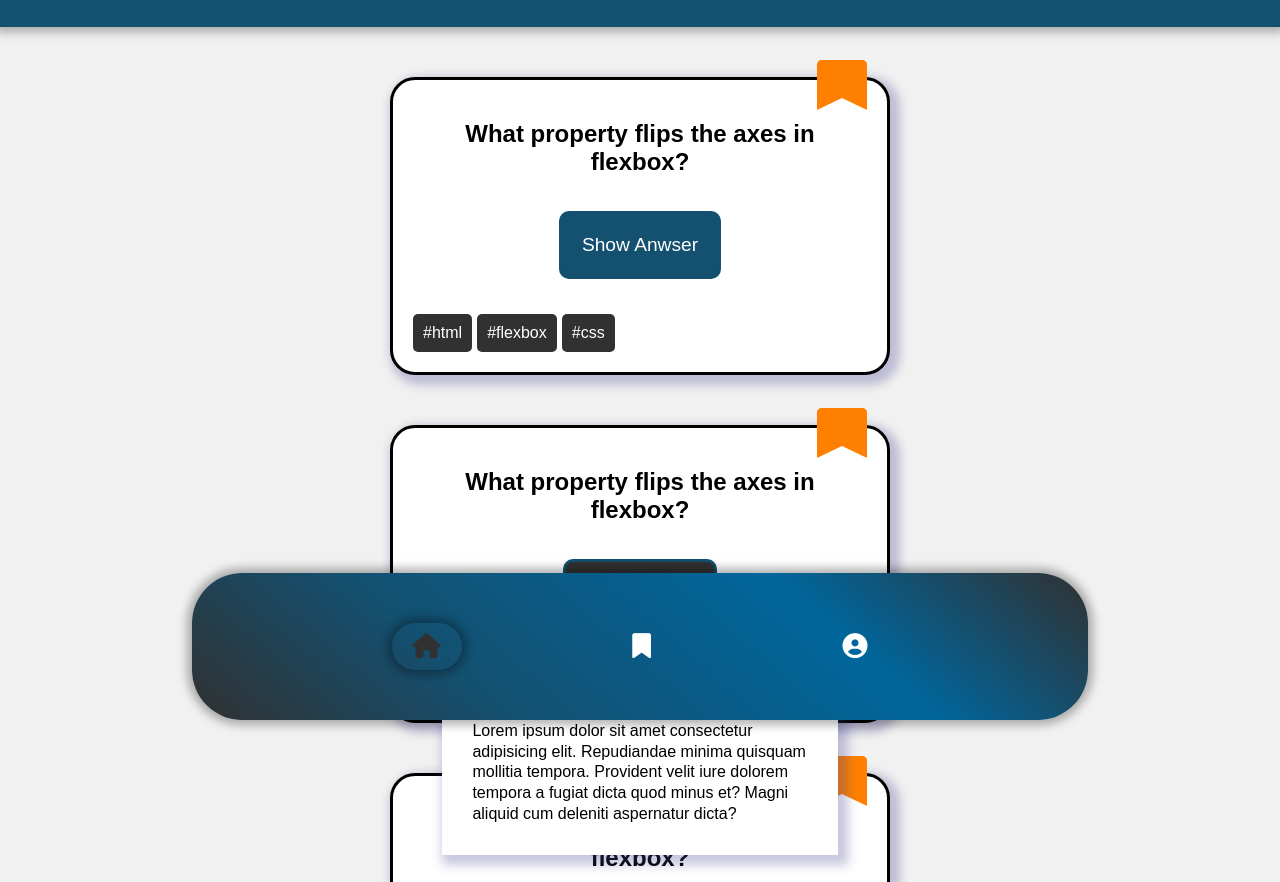
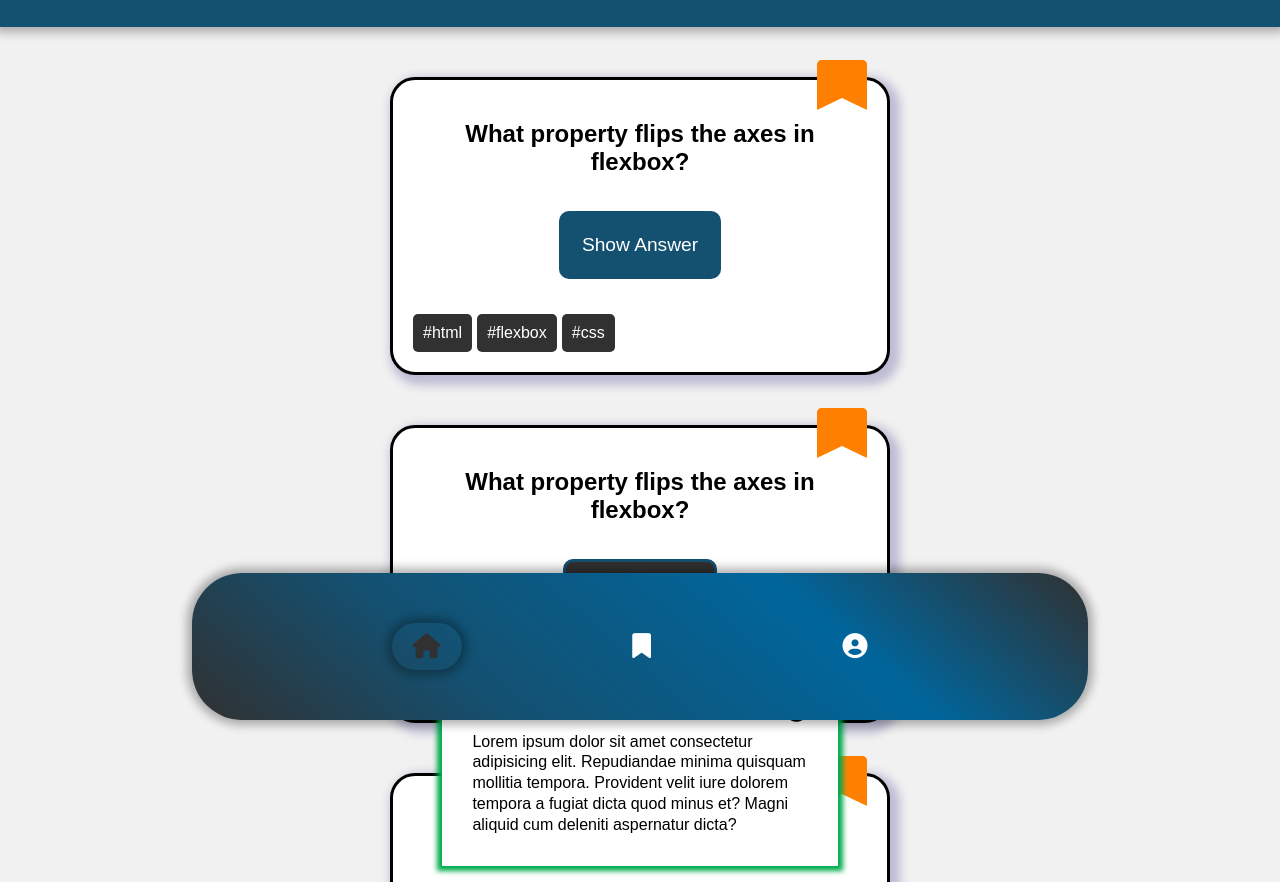
Before and after one commit to nikokreissl/quiz-app, a plain HTML site: page index.html in a window 1280 px wide. Shown: the part 70-952 px from the top of the page. Drawn offline with Linux system fonts and the light colour scheme.

Commit message:
Update answer card

```diff
--- a/index.html
+++ b/index.html
@@ -19,7 +19,7 @@
     <main>
       <section class="question-card">
         <h3 class="question">What property flips the axes in flexbox?</h3>
-        <button class="show-answer">Show Anwser</button>
+        <button class="show-answer">Show Answer</button>
         <p class="answer">
           Lorem ipsum dolor sit amet consectetur adipisicing elit. Repudiandae
           minima quisquam mollitia tempora. Provident velit iure dolorem tempora
@@ -42,7 +42,30 @@
 
       <section class="question-card answer-shown">
         <h3 class="question">What property flips the axes in flexbox?</h3>
-        <button class="show-answer">Hide Anwser</button>
+        <button class="show-answer">Hide Answer</button>
+        <div class="answer">
+          <div class="answer-header">
+            <h4>Answer</h4>
+            <i class="fa-regular fa-circle-xmark"></i>
+          </div>
+          <p>
+            Lorem ipsum dolor sit amet consectetur adipisicing elit. Repudiandae
+            minima quisquam mollitia tempora. Provident velit iure dolorem
+            tempora a fugiat dicta quod minus et? Magni aliquid cum deleniti
+            aspernatur dicta?
+          </p>
+        </div>
+        <ul class="question-tag-list">
+          <li>html</li>
+          <li>flexbox</li>
+          <li>css</li>
+        </ul>
+        <div class="bookmark-icon"></div>
+      </section>
+
+      <section class="question-card">
+        <h3 class="question">What property flips the axes in flexbox?</h3>
+        <button class="show-answer">Show Answer</button>
         <p class="answer">
           Lorem ipsum dolor sit amet consectetur adipisicing elit. Repudiandae
           minima quisquam mollitia tempora. Provident velit iure dolorem tempora
@@ -59,7 +82,7 @@
 
       <section class="question-card">
         <h3 class="question">What property flips the axes in flexbox?</h3>
-        <button class="show-answer">Show Anwser</button>
+        <button class="show-answer">Show Answer</button>
         <p class="answer">
           Lorem ipsum dolor sit amet consectetur adipisicing elit. Repudiandae
           minima quisquam mollitia tempora. Provident velit iure dolorem tempora
@@ -76,7 +99,7 @@
 
       <section class="question-card">
         <h3 class="question">What property flips the axes in flexbox?</h3>
-        <button class="show-answer">Show Anwser</button>
+        <button class="show-answer">Show Answer</button>
         <p class="answer">
           Lorem ipsum dolor sit amet consectetur adipisicing elit. Repudiandae
           minima quisquam mollitia tempora. Provident velit iure dolorem tempora
@@ -93,7 +116,7 @@
 
       <section class="question-card">
         <h3 class="question">What property flips the axes in flexbox?</h3>
-        <button class="show-answer">Show Anwser</button>
+        <button class="show-answer">Show Answer</button>
         <p class="answer">
           Lorem ipsum dolor sit amet consectetur adipisicing elit. Repudiandae
           minima quisquam mollitia tempora. Provident velit iure dolorem tempora
@@ -110,30 +133,16 @@
 
       <section class="question-card">
         <h3 class="question">What property flips the axes in flexbox?</h3>
-        <button class="show-answer">Show Anwser</button>
-        <p class="answer">
-          Lorem ipsum dolor sit amet consectetur adipisicing elit. Repudiandae
-          minima quisquam mollitia tempora. Provident velit iure dolorem tempora
-          a fugiat dicta quod minus et? Magni aliquid cum deleniti aspernatur
-          dicta?
-        </p>
-        <ul class="question-tag-list">
-          <li>html</li>
-          <li>flexbox</li>
-          <li>css</li>
-        </ul>
-        <div class="bookmark-icon"></div>
-      </section>
-
-      <section class="question-card">
-        <h3 class="question">What property flips the axes in flexbox?</h3>
-        <button class="show-answer">Show Anwser</button>
-        <p class="answer">
-          Lorem ipsum dolor sit amet consectetur adipisicing elit. Repudiandae
-          minima quisquam mollitia tempora. Provident velit iure dolorem tempora
-          a fugiat dicta quod minus et? Magni aliquid cum deleniti aspernatur
-          dicta?
-        </p>
+        <button class="show-answer">Show Answer</button>
+        <div class="answer">
+          <h5>Answer</h5>
+          <p>
+            Lorem ipsum dolor sit amet consectetur adipisicing elit. Repudiandae
+            minima quisquam mollitia tempora. Provident velit iure dolorem
+            tempora a fugiat dicta quod minus et? Magni aliquid cum deleniti
+            aspernatur dicta?
+          </p>
+        </div>
         <ul class="question-tag-list">
           <li>html</li>
           <li>flexbox</li>
--- a/styles.css
+++ b/styles.css
@@ -69,19 +69,36 @@ main {
   text-align: center;
 }
 
+/* Answer */
+
 .answer {
   line-height: 130%;
   display: none;
 
   position: absolute;
-  top: 90%;
+  top: 80%;
   z-index: 1;
 
   width: 80%;
   background-color: white;
   padding: 30px;
 
-  box-shadow: 5px 5px 10px 5px rgba(68, 66, 145, 0.3);
+  box-shadow: 0 0 5px 5px rgb(0, 172, 77);
+}
+
+.answer-header {
+  display: flex;
+  justify-content: space-between;
+  align-items: center;
+  height: 40px;
+}
+
+.answer-header h4 {
+  text-decoration: underline;
+}
+
+.answer-header i {
+  font-size: 140%;
 }
 
 /* Button */
```
